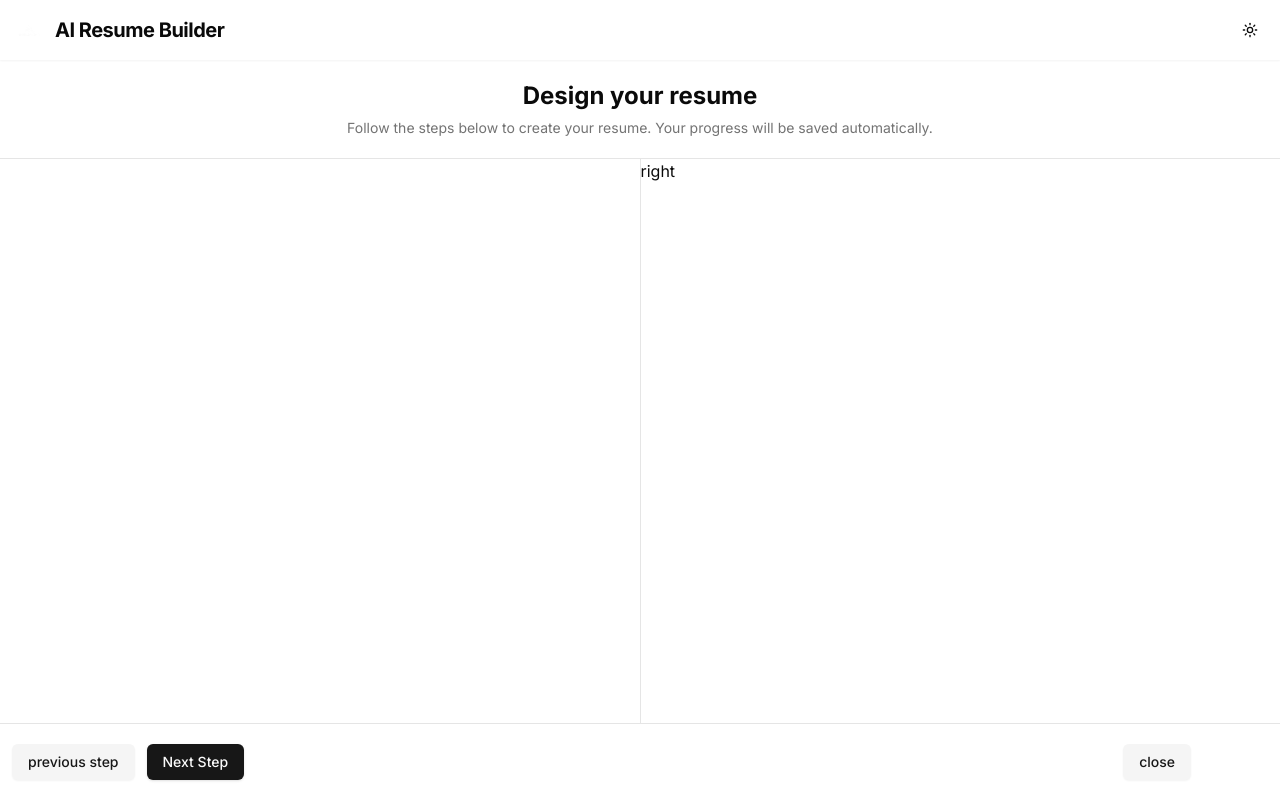
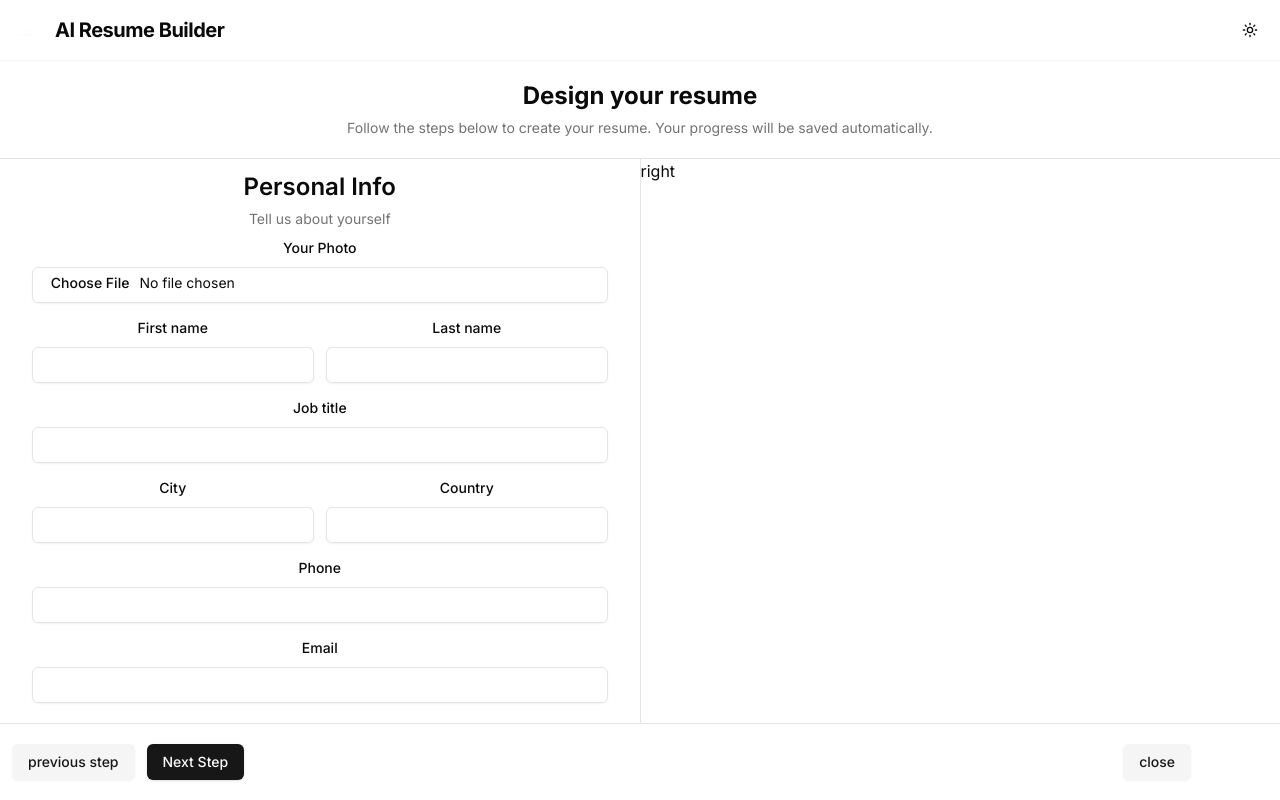
Before and after one commit to mrigangka2003/resumebuilder, a Next.js app: page /editor in a window 1280 px wide. Built offline with nearby package versions, Linux system fonts and the light colour scheme.

Commit message:
written PersonalInfo code and setted up navigation almost

```diff
--- /dev/null
+++ b/app/(main)/editor/Breadcrumbs.tsx
@@ -0,0 +1,38 @@
+import React from "react";
+import { Breadcrumb, BreadcrumbItem, BreadcrumbLink, BreadcrumbList, BreadcrumbPage, BreadcrumbSeparator } from "@/components/ui/breadcrumb";
+import { steps } from "./steps";
+
+
+interface BreadcrumbsProps {
+  currentStep: string;
+  setCurrentStep: (step: string) => void;
+}
+
+const Breadcrumbs = ({ currentStep, setCurrentStep }: BreadcrumbsProps) => {
+  return (
+    <div className="flex justify-center ">
+      <Breadcrumb>
+        <BreadcrumbList>
+            {steps.map(step=>(
+                <React.Fragment key={step.key}>
+                    {step.key == currentStep?(
+                        <BreadcrumbPage>{step.title}</BreadcrumbPage>
+                    ):(
+                        <BreadcrumbLink asChild>
+                            <button onClick={()=> setCurrentStep(step.key)}>
+                                {step.title}
+                            </button>
+                        </BreadcrumbLink>
+                    )}
+                    <BreadcrumbItem>
+                    </BreadcrumbItem>
+                    <BreadcrumbSeparator/>
+                </React.Fragment>
+            ))}
+        </BreadcrumbList>
+      </Breadcrumb>
+    </div>
+  );
+};
+
+export default Breadcrumbs;
--- a/app/(main)/editor/ResumeEditor.tsx
+++ b/app/(main)/editor/ResumeEditor.tsx
@@ -4,7 +4,10 @@ import Link from "next/link";
 import React from "react";
 import GeneralInfoForm from "./forms/GeneralInfoForms";
 import PersonalInfoForm from "./forms/PersonalInforForm";
+import { useSearchParams } from "next/navigation";
+import { steps } from "./steps";
 const ResumeEditor = () => {
+
   return (
     <div className="flex grow flex-col">
       <header className="space-y-1.5 border-b px-3 py-5 text-center">
--- a/app/(main)/editor/forms/PersonalInforForm.tsx
+++ b/app/(main)/editor/forms/PersonalInforForm.tsx
@@ -1,9 +1,168 @@
-const PersonalInfoForm = () =>{
-    return (
-        <div>
+import {
+  Form,
+  FormControl,
+  FormField,
+  FormItem,
+  FormLabel,
+  FormMessage,
+} from "@/components/ui/form";
+import { Input } from "@/components/ui/input";
+import { personalInfoSchema, personalInfoValues } from "@/lib/validation";
+import { zodResolver } from "@hookform/resolvers/zod";
+import { useEffect } from "react";
+import { useForm } from "react-hook-form";
 
-        </div>
-    )
-}
+const PersonalInfoForm = () => {
+  const form = useForm<personalInfoValues>({
+    resolver: zodResolver(personalInfoSchema),
+    defaultValues: {
+      firstName: "",
+      lastName: "",
+      jobTitle: "",
+      city: "",
+      country: "",
+      phone: "",
+      email: "",
+    },
+  });
 
-export default PersonalInfoForm ;
+  useEffect(() => {
+    const { unsubscribe } = form.watch(async () => {
+      const isValid = await form.trigger();
+      if (!isValid) return;
+      //update data immediately
+    });
+    return unsubscribe;
+  }, [form]);
+
+  return (
+    <div className="max-w-xl mx-auto space-y-6">
+      <div className="space-y-1.5 text-center">
+        <h2 className="text-2xl font-semibold">Personal Info</h2>
+        <p className="text-sm text-muted-foreground">Tell us about yourself</p>
+        <Form {...form}>
+          <form className="space-y-3">
+            <FormField
+              control={form.control}
+              name="photo"
+              render={({ field: { value, ...fieldValues } }) => (
+                <FormItem>
+                  <FormLabel>Your Photo</FormLabel>
+                  <FormControl>
+                    <Input
+                      {...fieldValues}
+                      type="file"
+                      accept="image/*"
+                      onChange={(e) => {
+                        const file = e.target.files?.[0];
+                        fieldValues.onChange(file);
+                      }}
+                    />
+                  </FormControl>
+                  <FormMessage />
+                </FormItem>
+              )}
+            />
+            <div className="grid grid-cols-2 gap-3">
+              <FormField
+                control={form.control}
+                name="firstName"
+                render={({ field }) => (
+                  <FormItem>
+                    <FormLabel>First name</FormLabel>
+                    <FormControl>
+                      <Input {...field} />
+                    </FormControl>
+                    <FormMessage />
+                  </FormItem>
+                )}
+              />
+              <FormField
+                control={form.control}
+                name="lastName"
+                render={({ field }) => (
+                  <FormItem>
+                    <FormLabel>Last name</FormLabel>
+                    <FormControl>
+                      <Input {...field} />
+                    </FormControl>
+                    <FormMessage />
+                  </FormItem>
+                )}
+              />
+            </div>
+            <FormField
+              control={form.control}
+              name="jobTitle"
+              render={({ field }) => (
+                <FormItem>
+                  <FormLabel>Job title</FormLabel>
+                  <FormControl>
+                    <Input {...field} />
+                  </FormControl>
+                  <FormMessage />
+                </FormItem>
+              )}
+            />
+            <div className="grid grid-cols-2 gap-3">
+              <FormField
+                control={form.control}
+                name="city"
+                render={({ field }) => (
+                  <FormItem>
+                    <FormLabel>City</FormLabel>
+                    <FormControl>
+                      <Input {...field} />
+                    </FormControl>
+                    <FormMessage />
+                  </FormItem>
+                )}
+              />
+              <FormField
+                control={form.control}
+                name="country"
+                render={({ field }) => (
+                  <FormItem>
+                    <FormLabel>Country</FormLabel>
+                    <FormControl>
+                      <Input {...field} />
+                    </FormControl>
+                    <FormMessage />
+                  </FormItem>
+                )}
+              />
+            </div>
+            <FormField
+              control={form.control}
+              name="phone"
+              render={({ field }) => (
+                <FormItem>
+                  <FormLabel>Phone</FormLabel>
+                  <FormControl>
+                    <Input {...field} type="tel" />
+                  </FormControl>
+                  <FormMessage />
+                </FormItem>
+              )}
+            />
+            <FormField
+              control={form.control}
+              name="email"
+              render={({ field }) => (
+                <FormItem>
+                  <FormLabel>Email</FormLabel>
+                  <FormControl>
+                    <Input {...field} type="email" />
+                  </FormControl>
+                  <FormMessage />
+                </FormItem>
+              )}
+            />
+          </form>
+        </Form>
+      </div>
+    </div>
+  );
+};
+
+export default PersonalInfoForm;
--- /dev/null
+++ b/app/(main)/editor/steps.tsx
@@ -0,0 +1,19 @@
+import GeneralInfoForm from "./forms/GeneralInfoForms"
+import PersonalInfoForm from "./forms/PersonalInforForm"
+
+export const steps :{
+   title:string,
+   component:React.ComponentType,
+   key:string
+}[]=[
+    {
+        title:"General Info",
+        component:GeneralInfoForm,
+        key:"general-info"
+    },
+    {
+        title:"Personal Info",
+        component:PersonalInfoForm,
+        key:"personal-info"
+    }
+]
--- a/lib/validation.ts
+++ b/lib/validation.ts
@@ -29,4 +29,4 @@ export const personalInfoSchema = z.object({
     email:z.string().email()
 })
 
-export type personalInfoSchema = z.infer<typeof personalInfoSchema>
+export type personalInfoValues = z.infer<typeof personalInfoSchema>
```
